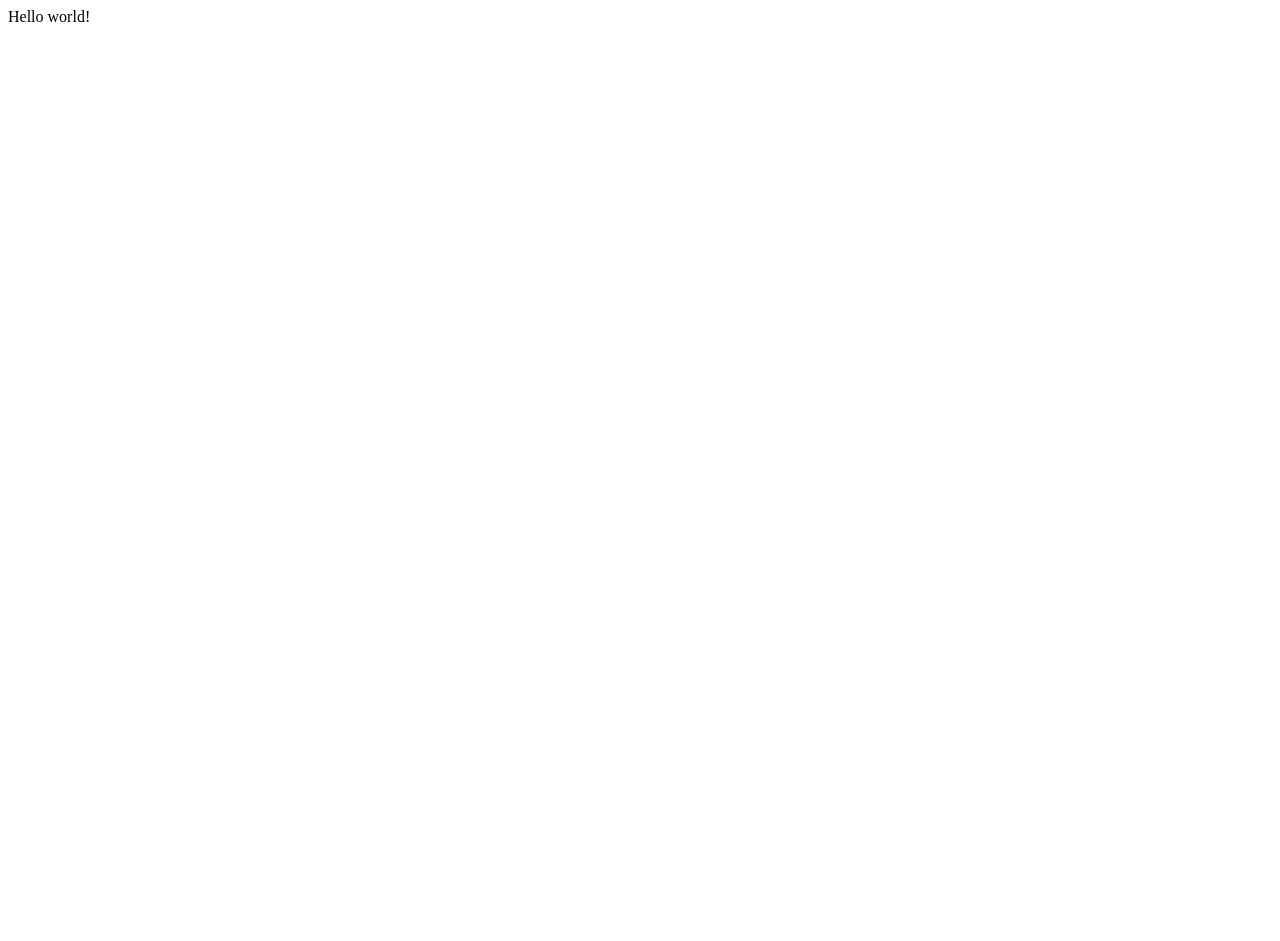
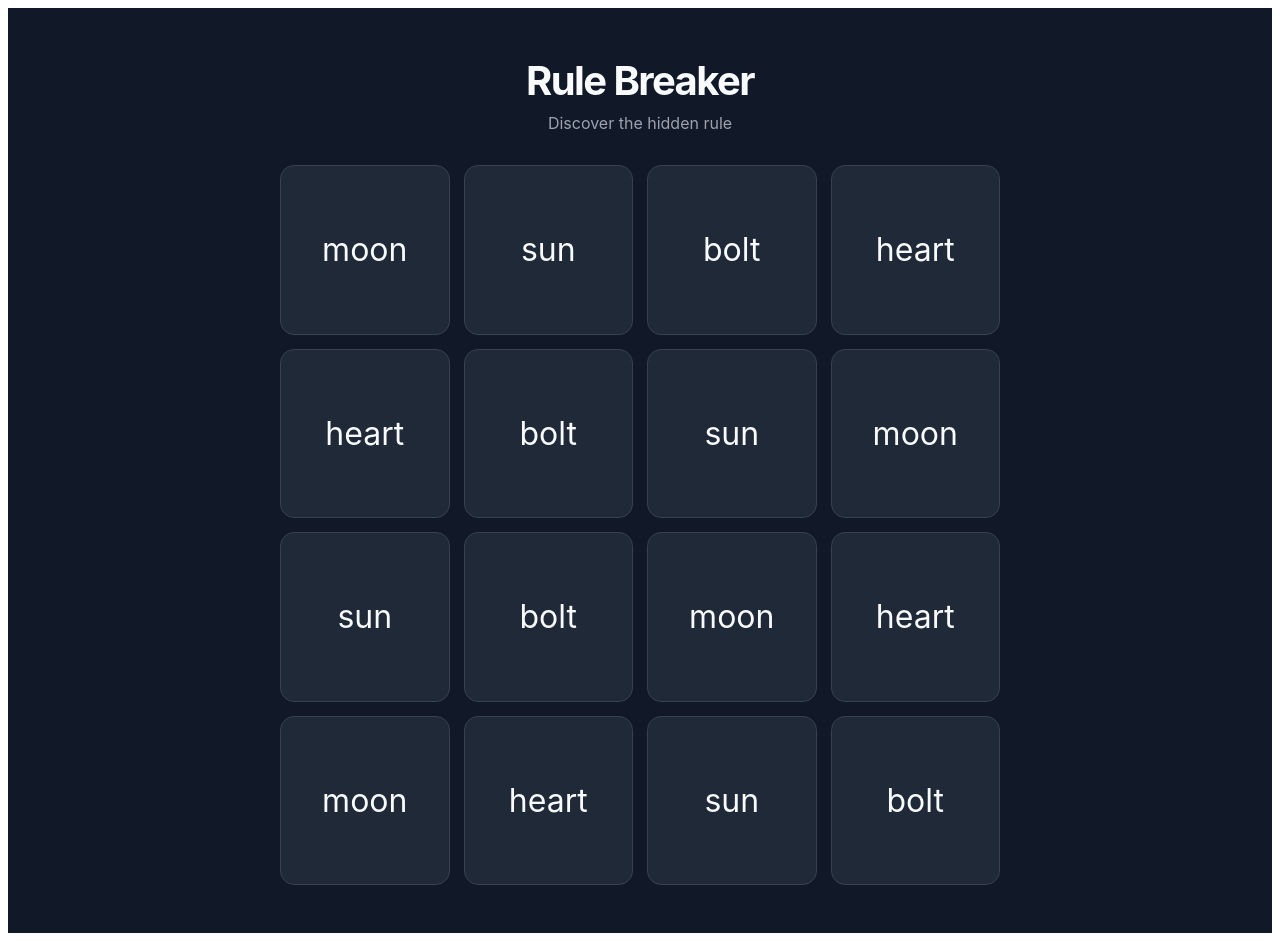
Before and after one commit to bikramiter/biks-react-playground, a React (Vite) app: page / in a window 1280 px wide. Before the commit the page ends 800 px from the top, so only its background shows below. Built offline with nearby package versions, Linux system fonts and the light colour scheme.

Commit message:
chore: prepare the base for the game with basic data and css

```diff
--- a/src/App.tsx
+++ b/src/App.tsx
@@ -1,7 +1,7 @@
-import "./App.css";
+import Game from "./components/Game";
 
 function App() {
-  return <>Hello world!</>;
+  return <Game />;
 }
 
 export default App;
--- /dev/null
+++ b/src/components/Game.css
@@ -0,0 +1,69 @@
+.game {
+  min-height: 100vh;
+  padding: 48px 24px;
+  box-sizing: border-box;
+  background: #111827;
+  color: #f9fafb;
+  font-family:
+    Inter,
+    system-ui,
+    -apple-system,
+    BlinkMacSystemFont,
+    "Segoe UI",
+    sans-serif;
+}
+
+.game-header {
+  max-width: 720px;
+  margin: 0 auto 32px;
+  text-align: center;
+}
+
+.game-header h1 {
+  margin: 0;
+  font-size: 2.5rem;
+  letter-spacing: -0.04em;
+}
+
+.game-header p {
+  margin: 8px 0 0;
+  color: #9ca3af;
+  font-size: 1rem;
+}
+
+.board {
+  width: min(720px, 100%);
+  margin: 0 auto;
+
+  display: grid;
+  grid-template-columns: repeat(4, 1fr);
+  gap: 14px;
+}
+
+.card {
+  aspect-ratio: 1;
+  display: flex;
+  align-items: center;
+  justify-content: center;
+
+  background: #1f2937;
+  border: 1px solid #374151;
+  border-radius: 14px;
+
+  cursor: pointer;
+
+  transition:
+    transform 150ms ease,
+    border-color 150ms ease,
+    background-color 150ms ease;
+}
+
+.card:hover {
+  transform: translateY(-3px);
+  border-color: #6b7280;
+  background: #273449;
+}
+
+.card-symbol {
+  font-size: 2rem;
+}
--- /dev/null
+++ b/src/components/Game.tsx
@@ -0,0 +1,23 @@
+import { cards } from "../data/cards";
+import "./Game.css";
+
+function Game() {
+  return (
+    <main className="game">
+      <header className="game-header">
+        <h1>Rule Breaker</h1>
+        <p>Discover the hidden rule</p>
+      </header>
+
+      <section className="board">
+        {cards.map((card) => (
+          <div className="card" key={card.id}>
+            <span className="card-symbol">{card.symbol}</span>
+          </div>
+        ))}
+      </section>
+    </main>
+  );
+}
+
+export default Game;
--- /dev/null
+++ b/src/data/cards.ts
@@ -0,0 +1,23 @@
+import type { GameCard } from "../types/game";
+
+export const cards: GameCard[] = [
+  { id: 1, color: "red", shape: "circle", number: 1, symbol: "moon" },
+  { id: 2, color: "blue", shape: "square", number: 2, symbol: "sun" },
+  { id: 3, color: "green", shape: "triangle", number: 3, symbol: "bolt" },
+  { id: 4, color: "yellow", shape: "star", number: 4, symbol: "heart" },
+
+  { id: 5, color: "blue", shape: "circle", number: 3, symbol: "heart" },
+  { id: 6, color: "red", shape: "star", number: 2, symbol: "bolt" },
+  { id: 7, color: "yellow", shape: "triangle", number: 1, symbol: "sun" },
+  { id: 8, color: "green", shape: "square", number: 4, symbol: "moon" },
+
+  { id: 9, color: "green", shape: "star", number: 2, symbol: "sun" },
+  { id: 10, color: "yellow", shape: "circle", number: 3, symbol: "bolt" },
+  { id: 11, color: "red", shape: "triangle", number: 4, symbol: "moon" },
+  { id: 12, color: "blue", shape: "square", number: 1, symbol: "heart" },
+
+  { id: 13, color: "yellow", shape: "square", number: 2, symbol: "moon" },
+  { id: 14, color: "green", shape: "circle", number: 4, symbol: "heart" },
+  { id: 15, color: "blue", shape: "star", number: 1, symbol: "sun" },
+  { id: 16, color: "red", shape: "triangle", number: 3, symbol: "bolt" },
+];
--- /dev/null
+++ b/src/types/game.ts
@@ -0,0 +1,7 @@
+export type GameCard = {
+  id: number;
+  color: "red" | "blue" | "green" | "yellow";
+  shape: "circle" | "square" | "triangle" | "star";
+  number: 1 | 2 | 3 | 4;
+  symbol: "moon" | "sun" | "bolt" | "heart";
+};
```
